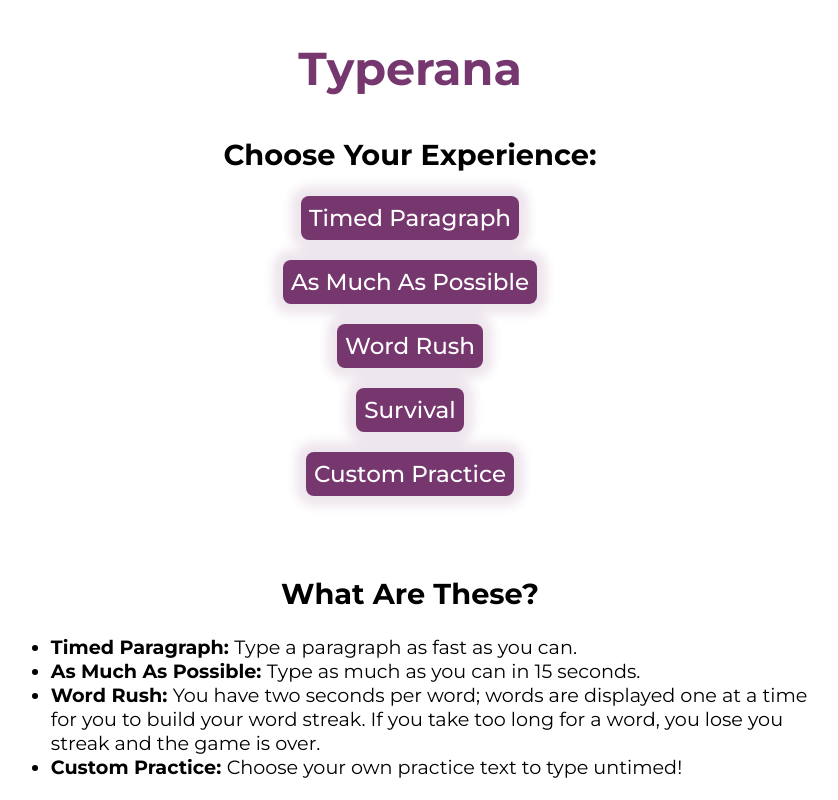
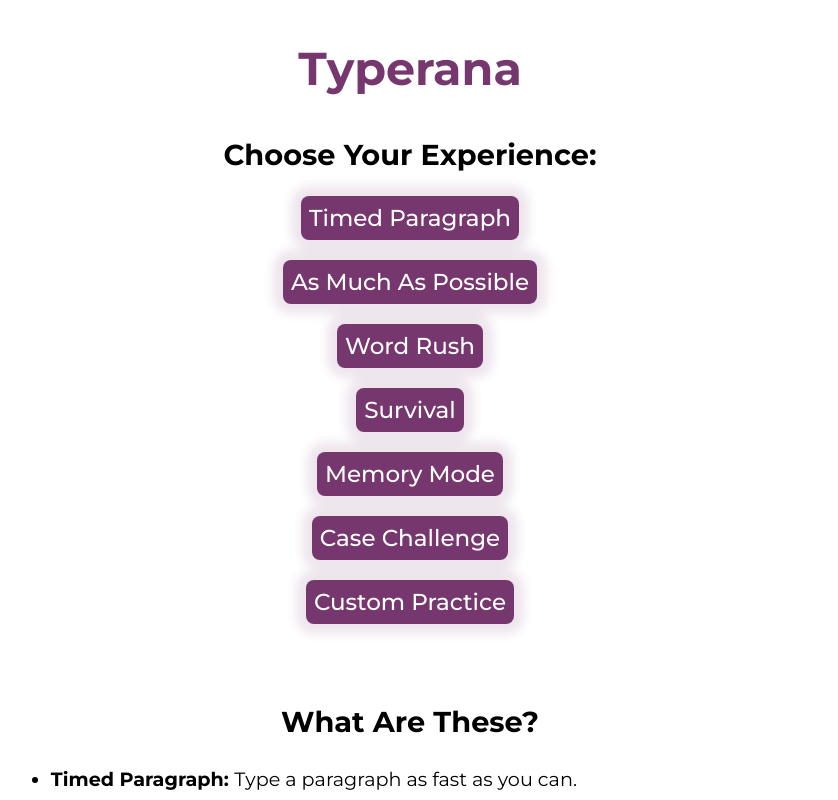
Before and after one commit to MadelynGH/Typerana, a Next.js app: page / in a window 1280 px wide. Shown: the top 800 px of the page, without its empty margins (230-1068 px from the left). Built offline with nearby package versions, Linux system fonts and the light colour scheme.

Commit message:
Added two more modes: Memory Mode and Case Challenge

```diff
--- a/src/_components/Tool.js
+++ b/src/_components/Tool.js
@@ -12,6 +12,12 @@ const montserrat = Montserrat({
 });
 
 function Play({ game, updateStage, bestScores, updateBestScores, customText }) {
+    function constructSentence() {
+        let adjectives = ["weird", "sticky", "red", "orange", "yellow", "green", "blue", "purple"];
+        let nouns = ["car", "chair", "table", "computer", "cat", "dog", "cloud", "picture"];
+        let movementVerbs = ["walks", "runs", "skips", "jumps", "hops"];
+        return `The ${adjectives[Math.floor(Math.random()*adjectives.length)]} ${nouns[Math.floor(Math.random()*nouns.length)]} ${movementVerbs[Math.floor(Math.random()*movementVerbs.length)]} to the ${adjectives[Math.floor(Math.random()*adjectives.length)]} ${nouns[Math.floor(Math.random()*nouns.length)]} and says, "You are ${adjectives[Math.floor(Math.random()*adjectives.length)]}."`;
+    }
     const [currentParagraph, updateCurrentParagraph] = useState(0);
     let paragraphList = ["The quick brown fox jumps over the lazy dog.", "The five boxing wizards jump quickly."];
     let combinedParagraphList = "";
@@ -19,31 +25,56 @@ function Play({ game, updateStage, bestScores, updateBestScores, customText }) {
         combinedParagraphList = combinedParagraphList.concat(n > 0 ? " " : "", i);
     });
     let wordBank = ["the", "wait", "fox", "dog", "hello", "chair", "table", "bracket", "cat", "what", "laptop", "computer", "paragraph", "decent", "recent", "blah"];
-    const [paragraph, updateParagraph] = useState((game == "asMuchAsPossible" || game == "survival" ? new String(paragraphList[0]) : (game == "timedParagraph" ? new String(combinedParagraphList) : (game == "customPractice" ? new String(customText) : new String(wordBank[Math.floor(Math.random()*wordBank.length)])))).split("").map(i => i == " " ? <span className="space">&nbsp;</span> : i));
-    const [currentLetter, updateCurrentLetter] = useState(0);
+    const [paragraph, updateParagraph] = useState((game == "asMuchAsPossible" || game == "survival" ? new String(paragraphList[0]) : (game == "timedParagraph" ? new String(combinedParagraphList) : (game == "customPractice" ? new String(customText) : (game == "wordRush" ? new String(wordBank[Math.floor(Math.random()*wordBank.length)]) : (game == "memory" ? constructSentence() : constructSentence().toLowerCase())))).split("").map(i => i == " " ? <span className="space">&nbsp;</span> : i)));
+    const [currentLetter, updateCurrentLetter] = useState(game == "memory" ? -1 : 0);
     const inputRef = useRef(null);
     const [startingTime, updateStartingTime] = useState(null);
     const [elapsedTime, updateElapsedTime] = useState(game == "timedParagraph" ? 0 : (game == "asMuchAsPossible" ? 15 : 2));
     const [charsTyped, updateCharsTyped] = useState(0);
-    const [restarted, updateRestarted] = useState(true);
+    const [restarted, updateRestarted] = useState(game == "memory" ? false : true);
     const [wpm, updateWpm] = useState();
     const [lives, updateLives] = useState(5);
     const [keyCurrentlyDown, updateKeyCurrentlyDown] = useState(false);
+    const [memoryStage, updateMemoryStage] = useState(0);
+    const [nextRequiredCase, updateNextRequiredCase] = useState(1);
+    let myI = 0;
+    const [casedParagraph, updateCasedParagraph] = useState(paragraph.map((i) => {
+        if ("abcdefghijklmnopqrstuvwxyzABCDEFGHIJKLMNOPQRSTUVWXYZ".includes(i)) {
+            myI ++;
+            return (myI-1) % 2 == 0 ? i.toUpperCase() : i.toLowerCase();
+        } else {
+            return i;
+        }
+    }));
 
     const intervalRef = useRef(null);
 
     function restart() {
+        let soonToBeParagraph;
         if (game == "wordRush") {
-            updateParagraph(new String(wordBank[Math.floor(Math.random()*wordBank.length)]).split("").map(i => i == " " ? <span className="space">&nbsp;</span> : i))
+            soonToBeParagraph = new String(wordBank[Math.floor(Math.random()*wordBank.length)]).split("").map(i => i == " " ? <span className="space">&nbsp;</span> : i);
+        } else if (game == "memory" || game == "caseChallenge") {
+            soonToBeParagraph = (game == "memory" ? constructSentence() : constructSentence().toLowerCase()).split("").map(i => i == " " ? <span className="space">&nbsp;</span> : i);
         }
+        updateParagraph(soonToBeParagraph);
         clearInterval(intervalRef.current);
         updateElapsedTime(game == "timedParagraph" ? 0 : (game == "asMuchAsPossible" ? 15 : 2));
-        updateCurrentLetter(0);
+        updateCurrentLetter(game == "memory" ? -1 : 0);
         updateCurrentParagraph(0);
         updateCharsTyped(0);
         updateRestarted(true);
         updateWpm();
         updateLives(5);
+        updateMemoryStage(0);
+        myI = 0;
+        updateCasedParagraph(soonToBeParagraph.map((i) => {
+            if ("abcdefghijklmnopqrstuvwxyzABCDEFGHIJKLMNOPQRSTUVWXYZ".includes(i)) {
+                myI ++;
+                return (myI-1) % 2 == 0 ? i.toUpperCase() : i.toLowerCase();
+            } else {
+                return i;
+            }
+        }));
     }
 
     useEffect(() => {
@@ -131,6 +162,8 @@ function Play({ game, updateStage, bestScores, updateBestScores, customText }) {
         <>
             <button onClick={() => updateStage(0)} className={styles.backButton}>←</button>
 
+            <h2>{game == "timedParagraph" ? "Timed Paragraph" : (game == "asMuchAsPossible" ? "As Much As Possible" : (game == "wordRush" ? "Word Rush" : (game == "survival" ? "Survival" : (game == "customPractice" ? "Custom Practice" : (game == "memory" ? "Memory Mode" : "Case Challenge")))))}</h2>
+
             <div className={inconsolata.className} style={{
                 display: "flex",
                 flexFlow: "row wrap",
@@ -141,19 +174,30 @@ function Play({ game, updateStage, bestScores, updateBestScores, customText }) {
                 maxWidth: "80%",
                 opacity: game == "wordRush" ? Math.round(elapsedTime*50) + "%" : "100%"
             }}>
-                {paragraph.map((i, n) => n == currentLetter ? <h2 key={n} className={`${styles.letter} ${styles.currentLetter}`}>{i}</h2> : <h2 key={n} className={`${styles.letter}`}>{i}</h2>)}
+                {paragraph.map((i, n) => n == currentLetter ? <h2 key={n} className={`${styles.letter} ${styles.currentLetter}`} style={{
+                    color: memoryStage == 1 ? "transparent" : "inherit",
+                    opacity: game != "caseChallenge" ? "100%" : "50%"
+                }}>{i}</h2> : <h2 key={n} className={`${styles.letter}`} style={{
+                    color: (memoryStage == 1 && currentLetter <= n) ? "transparent" : "inherit",
+                    opacity: game != "caseChallenge" ? "100%" : (currentLetter > n) ? "100%" : "50%"
+                }}>{game == "caseChallenge" && currentLetter > n ? casedParagraph[n] : i}</h2>)}
             </div>
             {game == "wordRush" || game == "survival" ? <h2 style={{
                 opacity: (game == "wordRush" && elapsedTime == 0) || (game == "survival" && lives == 0) ? "100%" : "0%"
             }}>GAME OVER</h2> : null}
-            {(game == "customPractice" || game == "wordRush" || game == "survival") ? null : <h2><span className={styles.purpleText}>{elapsedTime}</span> seconds</h2>}
+            {(game == "customPractice" || game == "wordRush" || game == "survival" || game == "memory" || game == "caseChallenge") ? null : <h2><span className={styles.purpleText}>{elapsedTime}</span> seconds</h2>}
             {game == "asMuchAsPossible" || game == "survival" ? <h2>Characters typed: <span className={styles.purpleText}>{charsTyped}</span></h2> : null}
             {game == "wordRush" ? <h2>Word streak: <span className={styles.purpleText}>{currentParagraph}</span></h2> : null}
             {game == "survival" ? <h2>Lives remaining: <span className={styles.purpleText}>{lives}</span></h2> : null}
             {game == "timedParagraph" ? <h2>{wpm}</h2> : null}
-            <button onClick={() => {
+            {game == "memory" && memoryStage == 0 ? <button onClick={() => {
+                updateCurrentLetter(0);
+                updateRestarted(true);
+                updateMemoryStage(1);
+            }} className={montserrat.className}>I'm Ready</button> : null}
+            {!(game == "memory" && memoryStage == 0) ? <button onClick={() => {
                 restart();
-            }} className={montserrat.className}>Reset</button>
+            }} className={montserrat.className}>Reset</button> : null}
             {game == "timedParagraph" ? <h2 style={{
                 opacity: !bestScores[0] ? "0" : "100"
             }}>Your Best Time: <span className={styles.purpleText}>{bestScores[0]}</span> seconds</h2> :
@@ -167,15 +211,18 @@ function Play({ game, updateStage, bestScores, updateBestScores, customText }) {
 
             <input ref={inputRef} onKeyDown={(e) => {
                 if (restarted) {
-                    if (e.key == paragraph[currentLetter]) {
+                    if ((paragraph[currentLetter].type == "span")) {
+                        if ((e.key == " ")) {
+                            if (paragraph[currentLetter].props.className == "space") {
+                                updateCurrentLetter(currentLetter + 1);
+                            }
+                        }
+                    } else if ((game != "caseChallenge" && e.key == paragraph[currentLetter]) || (e.key == casedParagraph[currentLetter])) {
+                        e.key != " " ? updateNextRequiredCase((nextRequiredCase + 1) % 2) : null;
                         if ((currentLetter == 0) && ((game == "timedParagraph") || (currentParagraph == 0))) {
                             updateStartingTime(performance.now());
                         }
                         updateCurrentLetter(currentLetter + 1);
-                    } else if ((e.key == " ") && (paragraph[currentLetter].type == "span")) {
-                        if (paragraph[currentLetter].props.className == "space") {
-                            updateCurrentLetter(currentLetter + 1);
-                        }
                     } else if (game == "survival") {
                         if (!keyCurrentlyDown && !(["Unidentified", "Shift", "Alt", "AltGraph", "CapsLock", "Control", "Fn", "FnLock", "Hyper", "Meta", "NumLock", "ScrollLock", "Super", "Symbol", "SymbolLock", "Backspace"].includes(e.key))) {
                             updateLives(lives - 1);
@@ -225,6 +272,8 @@ export default function Tool() {
                         <button onClick={() => {updateSelectedGame("asMuchAsPossible"); updateStage(1);}} className={montserrat.className}>As Much As Possible</button>
                         <button onClick={() => {updateSelectedGame("wordRush"); updateStage(1);}} className={montserrat.className}>Word Rush</button>
                         <button onClick={() => {updateSelectedGame("survival"); updateStage(1);}} className={montserrat.className}>Survival</button>
+                        <button onClick={() => {updateSelectedGame("memory"); updateStage(1);}} className={montserrat.className}>Memory Mode</button>
+                        <button onClick={() => {updateSelectedGame("caseChallenge"); updateStage(1);}} className={montserrat.className}>Case Challenge</button>
                         <button onClick={() => {
                             updateSelectedGame("customPractice");
                             let promptResult = prompt("Type the text you'd like to practice with.");
@@ -241,11 +290,15 @@ export default function Tool() {
                         width: "60%",
                         marginLeft: "auto",
                         marginRight: "auto",
-                        textAlign: "left"
+                        textAlign: "left",
+                        lineHeight: "1.7"
                     }}>
                         <li><b>Timed Paragraph: </b>Type a paragraph as fast as you can.</li>
                         <li><b>As Much As Possible: </b>Type as much as you can in 15 seconds.</li>
-                        <li><b>Word Rush: </b>You have two seconds per word; words are displayed one at a time for you to build your word streak. If you take too long for a word, you lose you streak and the game is over.</li>
+                        <li><b>Word Rush: </b>You have two seconds per word (the word gradually fades away); words are displayed one at a time for you to build your word streak. If you take too long for a word, you lose you streak and the game is over.</li>
+                        <li><b>Survival: </b>You have five lives. Each mistake costs you a life. Try to survive as many characters as possible!</li>
+                        <li><b>Memory Mode: </b>You get to see a passage. When you're ready, try to reconstruct it from memory. (This is not timed, nor does it detect your accuracy; it's more of an exercise.)</li>
+                        <li><b>Case Challenge: </b>Type a sentence, alternating the letters between uppercase and lowercase. The sentences are of similar style to those used in Memory Mode. (starting with uppercase). (This is not timed, nor does it detect your accuracy; it's more of an exercise.)</li>
                         <li><b>Custom Practice: </b>Choose your own practice text to type untimed!</li>
                     </ul>
                 </>
```
Also changed, not shown: 1 other file (tests, documents, lock files or other folders).
